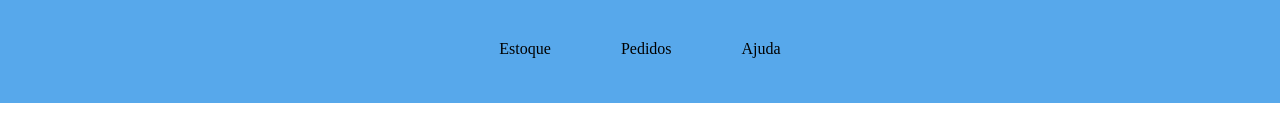
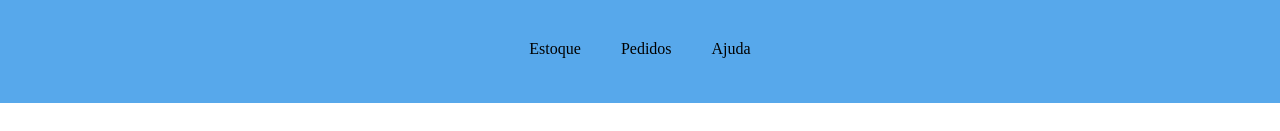
Before and after one commit to lenro2/Estoque, a plain HTML site: page index.html in a window 1280 px wide. Shown: the top 131 px of the page. Drawn offline with Linux system fonts and the light colour scheme.

Commit message:
Update style.css

```diff
--- a/style.css
+++ b/style.css
@@ -52,8 +52,8 @@ header {
 
 nav {
     display: flex;
-    justify-content: space-between;
-    gap: 30px
+    justify-content: center;
+    align-items: center;
 }
 
 nav a {
```
